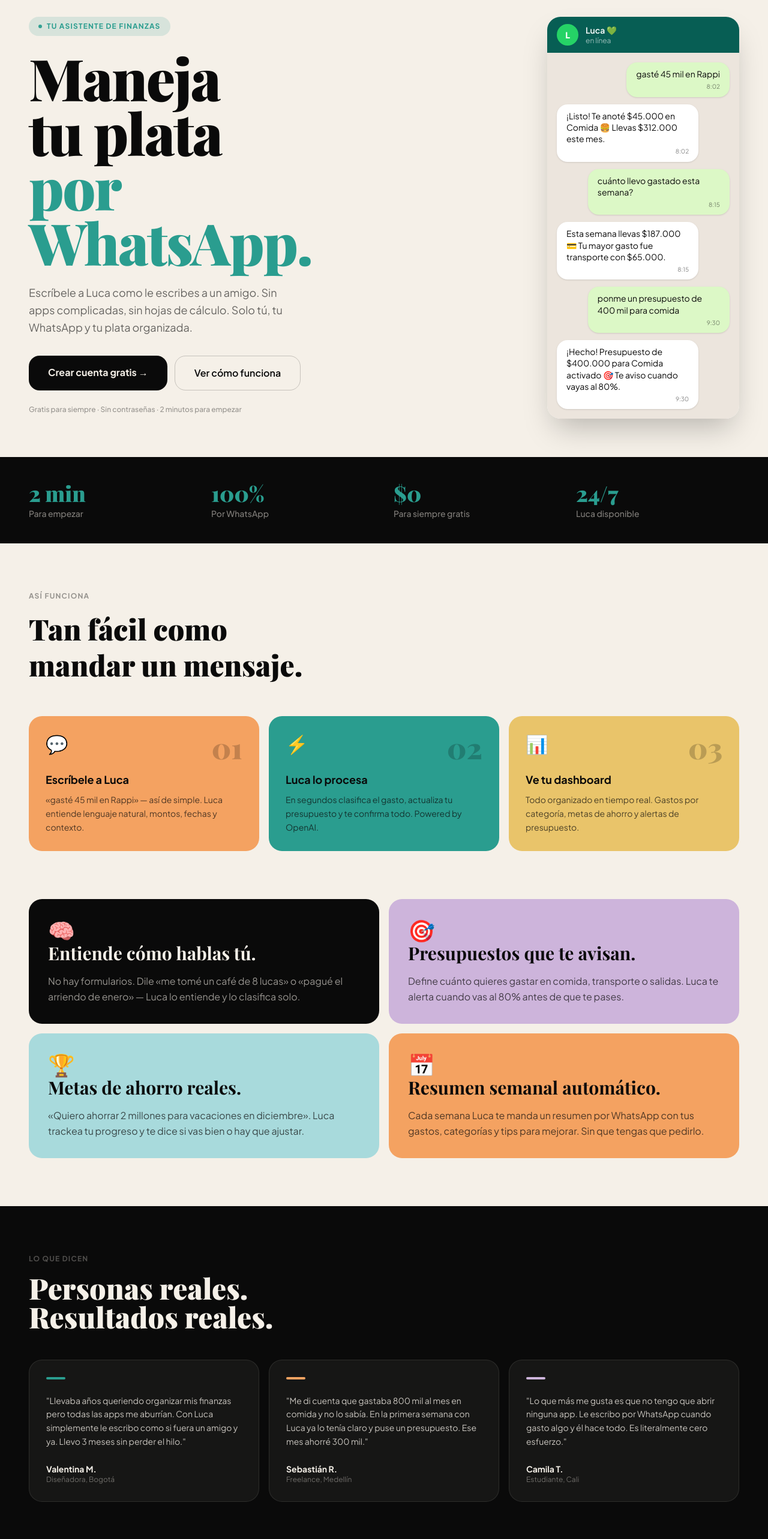
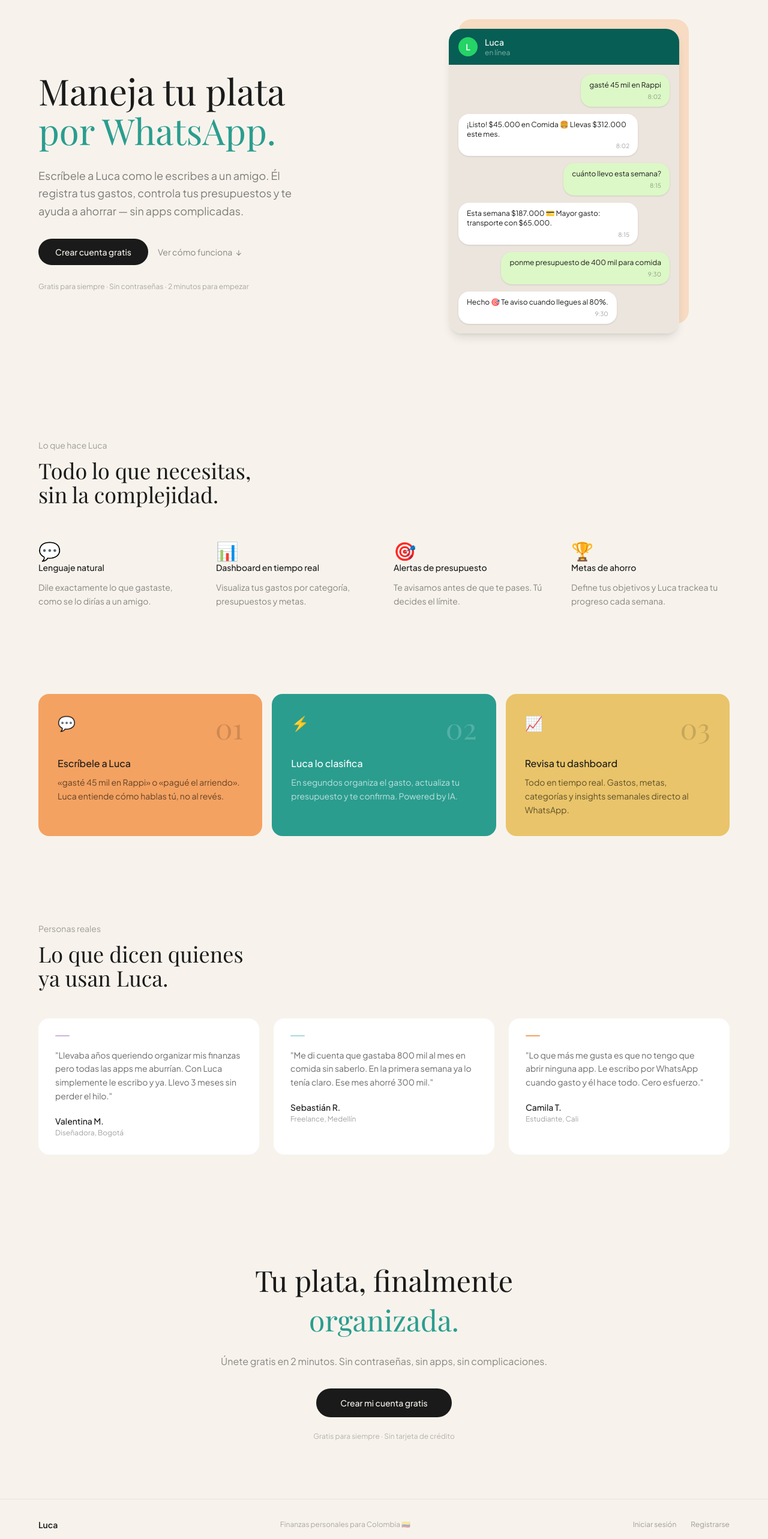
Before and after one commit to soysostudio/wellness-finance-tracker, a Next.js app: page / in a window 1280 px wide. Shown: the part 100-2666 px from the top of the page at 60% size. Built offline with nearby package versions, Linux system fonts and the light colour scheme.

Commit message:
redesign: landing mas limpia estilo Anthropic con typo lighter

```diff
--- a/app/page.tsx
+++ b/app/page.tsx
@@ -2,70 +2,66 @@
 
 export default function LandingPage() {
   return (
-    <main className="min-h-screen bg-[#F5F0E8] text-[#0A0A0A] overflow-x-hidden">
+    <main className="min-h-screen bg-[#F7F3EC] text-[#1A1A1A]" style={{ fontFamily: "var(--font-sans)" }}>
 
       {/* Nav */}
-      <nav className="flex items-center justify-between px-6 md:px-12 py-5">
-        <span className="text-xl font-black tracking-tight">Luca</span>
-        <div className="flex items-center gap-3">
-          <Link href="/login" className="text-sm font-semibold text-[#0A0A0A]/60 hover:text-[#0A0A0A] transition-colors">
+      <nav className="flex items-center justify-between px-8 md:px-16 py-6 max-w-7xl mx-auto">
+        <span className="text-base font-semibold tracking-tight">Luca</span>
+        <div className="flex items-center gap-6">
+          <Link href="/login" className="text-sm text-[#1A1A1A]/50 hover:text-[#1A1A1A] transition-colors">
             Iniciar sesión
           </Link>
-          <Link href="/signup" className="bg-[#0A0A0A] text-[#F5F0E8] text-sm font-bold px-5 py-2.5 rounded-full hover:opacity-90 transition-opacity">
+          <Link href="/signup" className="bg-[#1A1A1A] text-[#F7F3EC] text-sm font-medium px-5 py-2 rounded-full hover:opacity-80 transition-opacity">
             Empieza gratis
           </Link>
         </div>
       </nav>
 
       {/* Hero */}
-      <section className="px-6 md:px-12 pt-12 pb-0 max-w-7xl mx-auto">
-        <div className="grid md:grid-cols-2 gap-8 items-start">
-          <div className="space-y-6">
-            <div className="inline-flex items-center gap-2 bg-[#2A9D8F]/15 text-[#2A9D8F] text-xs font-bold uppercase tracking-widest px-4 py-2 rounded-full">
-              <span className="w-1.5 h-1.5 bg-[#2A9D8F] rounded-full animate-pulse" />
-              Tu asistente de finanzas
-            </div>
-            <h1 className="font-serif text-6xl md:text-7xl lg:text-8xl font-black leading-[0.95] tracking-tight">
-              Maneja<br />
-              tu plata<br />
-              <em className="not-italic" style={{ color: "#2A9D8F" }}>por WhatsApp.</em>
+      <section className="px-8 md:px-16 pt-16 pb-24 max-w-7xl mx-auto grid md:grid-cols-2 gap-12 items-center">
+        <div className="space-y-7">
+          <h1 className="font-serif text-5xl md:text-6xl leading-[1.1] font-normal text-[#1A1A1A]">
+            Maneja tu plata<br />
+            <span style={{ color: "#2A9D8F" }}>por WhatsApp.</span>
           </h1>
-            <p className="text-lg text-[#0A0A0A]/60 max-w-md leading-relaxed">
+          <p className="text-[#1A1A1A]/55 text-lg leading-relaxed max-w-md">
             Escríbele a Luca como le escribes a un amigo.
-              Sin apps complicadas, sin hojas de cálculo.
-              Solo tú, tu WhatsApp y tu plata organizada.
+            Él registra tus gastos, controla tus presupuestos
+            y te ayuda a ahorrar — sin apps complicadas.
           </p>
-            <div className="flex flex-col sm:flex-row gap-3 pt-2">
-              <Link href="/signup" className="bg-[#0A0A0A] text-[#F5F0E8] font-bold px-8 py-4 rounded-2xl text-base hover:opacity-90 transition-opacity text-center">
-                Crear cuenta gratis →
+          <div className="flex items-center gap-4 pt-1">
+            <Link href="/signup" className="bg-[#1A1A1A] text-[#F7F3EC] font-medium px-7 py-3 rounded-full text-sm hover:opacity-80 transition-opacity">
+              Crear cuenta gratis
             </Link>
-              <a href="#como-funciona" className="border border-[#0A0A0A]/20 font-semibold px-8 py-4 rounded-2xl text-base hover:bg-[#0A0A0A]/5 transition-colors text-center">
+            <a href="#como-funciona" className="text-sm text-[#1A1A1A]/50 hover:text-[#1A1A1A] transition-colors flex items-center gap-1.5">
               Ver cómo funciona
+              <span>↓</span>
             </a>
           </div>
-            <p className="text-xs text-[#0A0A0A]/40 font-medium">Gratis para siempre · Sin contraseñas · 2 minutos para empezar</p>
+          <p className="text-xs text-[#1A1A1A]/35">Gratis para siempre · Sin contraseñas · 2 minutos para empezar</p>
         </div>
 
-          {/* WhatsApp mockup */}
-          <div className="flex justify-center md:justify-end">
-            <div className="w-full max-w-xs">
-              <div className="bg-white rounded-3xl shadow-2xl overflow-hidden">
-                {/* WhatsApp header */}
-                <div className="bg-[#075E54] px-4 py-3 flex items-center gap-3">
-                  <div className="w-9 h-9 rounded-full bg-[#25D366] flex items-center justify-center text-white font-black text-sm">L</div>
+        {/* Chat mockup */}
+        <div className="flex justify-center">
+          <div className="w-full max-w-sm">
+            {/* Decorative block behind */}
+            <div className="relative">
+              <div className="absolute -top-4 -right-4 w-full h-full rounded-3xl" style={{ backgroundColor: "#F4A261", opacity: 0.3 }} />
+              <div className="relative bg-white rounded-3xl shadow-lg overflow-hidden">
+                <div className="px-4 py-3 flex items-center gap-3" style={{ backgroundColor: "#075E54" }}>
+                  <div className="w-8 h-8 rounded-full flex items-center justify-center text-white text-sm font-semibold" style={{ backgroundColor: "#25D366" }}>L</div>
                   <div>
-                    <p className="text-white font-semibold text-sm">Luca 💚</p>
-                    <p className="text-white/60 text-xs">en línea</p>
+                    <p className="text-white text-sm font-medium">Luca</p>
+                    <p className="text-white/50 text-xs">en línea</p>
                   </div>
                 </div>
-                {/* Chat */}
-                <div className="bg-[#ECE5DD] p-4 space-y-3 min-h-[340px]">
+                <div className="p-4 space-y-3 min-h-72" style={{ backgroundColor: "#ECE5DD" }}>
                   <ChatBubble from="user" text="gasté 45 mil en Rappi" time="8:02" />
-                  <ChatBubble from="luca" text="¡Listo! Te anoté $45.000 en Comida 🍔 Llevas $312.000 este mes." time="8:02" />
-                  <ChatBubble from="user" text="cuánto llevo gastado esta semana?" time="8:15" />
-                  <ChatBubble from="luca" text="Esta semana llevas $187.000 💳 Tu mayor gasto fue transporte con $65.000." time="8:15" />
-                  <ChatBubble from="user" text="ponme un presupuesto de 400 mil para comida" time="9:30" />
-                  <ChatBubble from="luca" text="¡Hecho! Presupuesto de $400.000 para Comida activado 🎯 Te aviso cuando vayas al 80%." time="9:30" />
+                  <ChatBubble from="luca" text="¡Listo! $45.000 en Comida 🍔 Llevas $312.000 este mes." time="8:02" />
+                  <ChatBubble from="user" text="cuánto llevo esta semana?" time="8:15" />
+                  <ChatBubble from="luca" text="Esta semana $187.000 💳 Mayor gasto: transporte con $65.000." time="8:15" />
+                  <ChatBubble from="user" text="ponme presupuesto de 400 mil para comida" time="9:30" />
+                  <ChatBubble from="luca" text="Hecho 🎯 Te aviso cuando llegues al 80%." time="9:30" />
                 </div>
               </div>
             </div>
@@ -73,126 +69,98 @@
         </div>
       </section>
 
-      {/* Stats banner */}
-      <section className="bg-[#0A0A0A] text-[#F5F0E8] mt-16 py-10 px-6 md:px-12">
-        <div className="max-w-7xl mx-auto grid grid-cols-2 md:grid-cols-4 gap-8">
+      {/* Capabilities */}
+      <section id="como-funciona" className="px-8 md:px-16 py-20 max-w-7xl mx-auto">
+        <p className="text-sm text-[#1A1A1A]/40 mb-3">Lo que hace Luca</p>
+        <h2 className="font-serif text-3xl md:text-4xl font-normal mb-14 text-[#1A1A1A]">
+          Todo lo que necesitas,<br />sin la complejidad.
+        </h2>
+        <div className="grid grid-cols-2 md:grid-cols-4 gap-8">
           {[
-            { n: "2 min", l: "Para empezar" },
-            { n: "100%", l: "Por WhatsApp" },
-            { n: "$0", l: "Para siempre gratis" },
-            { n: "24/7", l: "Luca disponible" },
-          ].map((s) => (
-            <div key={s.l} className="space-y-1">
-              <p className="font-serif text-4xl font-black" style={{ color: "#2A9D8F" }}>{s.n}</p>
-              <p className="text-[#F5F0E8]/50 text-sm font-medium">{s.l}</p>
+            { icon: "💬", t: "Lenguaje natural", d: "Dile exactamente lo que gastaste, como se lo dirías a un amigo." },
+            { icon: "📊", t: "Dashboard en tiempo real", d: "Visualiza tus gastos por categoría, presupuestos y metas." },
+            { icon: "🎯", t: "Alertas de presupuesto", d: "Te avisamos antes de que te pases. Tú decides el límite." },
+            { icon: "🏆", t: "Metas de ahorro", d: "Define tus objetivos y Luca trackea tu progreso cada semana." },
+          ].map((f) => (
+            <div key={f.t} className="space-y-3">
+              <span className="text-3xl">{f.icon}</span>
+              <p className="font-medium text-sm text-[#1A1A1A]">{f.t}</p>
+              <p className="text-[#1A1A1A]/50 text-sm leading-relaxed">{f.d}</p>
             </div>
           ))}
         </div>
       </section>
 
-      {/* How it works */}
-      <section id="como-funciona" className="px-6 md:px-12 py-20 max-w-7xl mx-auto">
-        <p className="text-xs uppercase tracking-widest font-bold text-[#0A0A0A]/40 mb-4">Así funciona</p>
-        <h2 className="font-serif text-4xl md:text-5xl font-black mb-14 max-w-xl leading-tight">
-          Tan fácil como<br />mandar un mensaje.
-        </h2>
+      {/* How it works — color blocks */}
+      <section className="px-8 md:px-16 py-16 max-w-7xl mx-auto">
         <div className="grid md:grid-cols-3 gap-4">
           {[
-            { n: "01", color: "#F4A261", t: "Escríbele a Luca", d: "«gasté 45 mil en Rappi» — así de simple. Luca entiende lenguaje natural, montos, fechas y contexto.", emoji: "💬" },
-            { n: "02", color: "#2A9D8F", t: "Luca lo procesa", d: "En segundos clasifica el gasto, actualiza tu presupuesto y te confirma todo. Powered by OpenAI.", emoji: "⚡" },
-            { n: "03", color: "#E9C46A", t: "Ve tu dashboard", d: "Todo organizado en tiempo real. Gastos por categoría, metas de ahorro y alertas de presupuesto.", emoji: "📊" },
+            { n: "01", color: "#F4A261", t: "Escríbele a Luca", d: "«gasté 45 mil en Rappi» o «pagué el arriendo». Luca entiende cómo hablas tú, no al revés.", emoji: "💬" },
+            { n: "02", color: "#2A9D8F", t: "Luca lo clasifica", d: "En segundos organiza el gasto, actualiza tu presupuesto y te confirma. Powered by IA.", emoji: "⚡", dark: true },
+            { n: "03", color: "#E9C46A", t: "Revisa tu dashboard", d: "Todo en tiempo real. Gastos, metas, categorías y insights semanales directo al WhatsApp.", emoji: "📈" },
           ].map((s) => (
-            <div key={s.n} className="rounded-3xl p-7 flex flex-col gap-4" style={{ backgroundColor: s.color }}>
+            <div key={s.n} className="rounded-2xl p-8 flex flex-col gap-6" style={{ backgroundColor: s.color }}>
               <div className="flex justify-between items-start">
-                <span className="text-3xl">{s.emoji}</span>
-                <span className="font-serif text-5xl font-black text-black/20">{s.n}</span>
+                <span className="text-2xl">{s.emoji}</span>
+                <span className="font-serif text-5xl font-normal" style={{ color: s.dark ? "rgba(255,255,255,0.2)" : "rgba(0,0,0,0.15)" }}>{s.n}</span>
               </div>
               <div>
-                <p className="font-bold text-lg text-[#0A0A0A] mb-2">{s.t}</p>
-                <p className="text-[#0A0A0A]/70 text-sm leading-relaxed">{s.d}</p>
+                <p className="font-medium text-base mb-2" style={{ color: s.dark ? "#fff" : "#1A1A1A" }}>{s.t}</p>
+                <p className="text-sm leading-relaxed" style={{ color: s.dark ? "rgba(255,255,255,0.7)" : "rgba(0,0,0,0.6)" }}>{s.d}</p>
               </div>
             </div>
           ))}
         </div>
       </section>
 
-      {/* Features grid */}
-      <section className="px-6 md:px-12 pb-20 max-w-7xl mx-auto">
-        <div className="grid md:grid-cols-2 gap-4">
-
-          <div className="bg-[#0A0A0A] text-[#F5F0E8] rounded-3xl p-8 space-y-4">
-            <span className="text-4xl">🧠</span>
-            <h3 className="font-serif text-3xl font-bold">Entiende cómo hablas tú.</h3>
-            <p className="text-[#F5F0E8]/60 leading-relaxed">No hay formularios. Dile «me tomé un café de 8 lucas» o «pagué el arriendo de enero» — Luca lo entiende y lo clasifica solo.</p>
-          </div>
-
-          <div className="bg-[#CDB4DB] rounded-3xl p-8 space-y-4">
-            <span className="text-4xl">🎯</span>
-            <h3 className="font-serif text-3xl font-bold">Presupuestos que te avisan.</h3>
-            <p className="text-[#0A0A0A]/70 leading-relaxed">Define cuánto quieres gastar en comida, transporte o salidas. Luca te alerta cuando vas al 80% antes de que te pases.</p>
-          </div>
-
-          <div className="bg-[#A8DADC] rounded-3xl p-8 space-y-4">
-            <span className="text-4xl">🏆</span>
-            <h3 className="font-serif text-3xl font-bold">Metas de ahorro reales.</h3>
-            <p className="text-[#0A0A0A]/70 leading-relaxed">«Quiero ahorrar 2 millones para vacaciones en diciembre». Luca trackea tu progreso y te dice si vas bien o hay que ajustar.</p>
-          </div>
-
-          <div className="bg-[#F4A261] rounded-3xl p-8 space-y-4">
-            <span className="text-4xl">📅</span>
-            <h3 className="font-serif text-3xl font-bold">Resumen semanal automático.</h3>
-            <p className="text-[#0A0A0A]/70 leading-relaxed">Cada semana Luca te manda un resumen por WhatsApp con tus gastos, categorías y tips para mejorar. Sin que tengas que pedirlo.</p>
-          </div>
-        </div>
-      </section>
-
       {/* Testimonials */}
-      <section className="bg-[#0A0A0A] text-[#F5F0E8] px-6 md:px-12 py-20">
-        <div className="max-w-7xl mx-auto">
-          <p className="text-xs uppercase tracking-widest font-bold text-[#F5F0E8]/30 mb-4">Lo que dicen</p>
-          <h2 className="font-serif text-4xl md:text-5xl font-black mb-12">Personas reales.<br />Resultados reales.</h2>
-          <div className="grid md:grid-cols-3 gap-4">
+      <section className="px-8 md:px-16 py-20 max-w-7xl mx-auto">
+        <p className="text-sm text-[#1A1A1A]/40 mb-3">Personas reales</p>
+        <h2 className="font-serif text-3xl md:text-4xl font-normal mb-12 text-[#1A1A1A]">
+          Lo que dicen quienes<br />ya usan Luca.
+        </h2>
+        <div className="grid md:grid-cols-3 gap-6">
           {[
-              { q: "Llevaba años queriendo organizar mis finanzas pero todas las apps me aburrían. Con Luca simplemente le escribo como si fuera un amigo y ya. Llevo 3 meses sin perder el hilo.", name: "Valentina M.", role: "Diseñadora, Bogotá", color: "#2A9D8F" },
-              { q: "Me di cuenta que gastaba 800 mil al mes en comida y no lo sabía. En la primera semana con Luca ya lo tenía claro y puse un presupuesto. Ese mes ahorré 300 mil.", name: "Sebastián R.", role: "Freelance, Medellín", color: "#F4A261" },
-              { q: "Lo que más me gusta es que no tengo que abrir ninguna app. Le escribo por WhatsApp cuando gasto algo y él hace todo. Es literalmente cero esfuerzo.", name: "Camila T.", role: "Estudiante, Cali", color: "#CDB4DB" },
+            { q: "Llevaba años queriendo organizar mis finanzas pero todas las apps me aburrían. Con Luca simplemente le escribo y ya. Llevo 3 meses sin perder el hilo.", name: "Valentina M.", role: "Diseñadora, Bogotá", accent: "#CDB4DB" },
+            { q: "Me di cuenta que gastaba 800 mil al mes en comida sin saberlo. En la primera semana ya lo tenía claro. Ese mes ahorré 300 mil.", name: "Sebastián R.", role: "Freelance, Medellín", accent: "#A8DADC" },
+            { q: "Lo que más me gusta es que no tengo que abrir ninguna app. Le escribo por WhatsApp cuando gasto y él hace todo. Cero esfuerzo.", name: "Camila T.", role: "Estudiante, Cali", accent: "#F4A261" },
           ].map((t) => (
-              <div key={t.name} className="bg-[#F5F0E8]/5 rounded-3xl p-7 space-y-6 border border-[#F5F0E8]/10">
-                <div className="w-8 h-1 rounded-full" style={{ backgroundColor: t.color }} />
-                <p className="text-[#F5F0E8]/80 leading-relaxed text-sm">"{t.q}"</p>
+            <div key={t.name} className="bg-white rounded-2xl p-7 space-y-5">
+              <div className="w-6 h-0.5 rounded-full" style={{ backgroundColor: t.accent }} />
+              <p className="text-[#1A1A1A]/65 text-sm leading-relaxed">"{t.q}"</p>
               <div>
-                  <p className="font-bold text-sm">{t.name}</p>
-                  <p className="text-[#F5F0E8]/40 text-xs">{t.role}</p>
+                <p className="text-sm font-medium">{t.name}</p>
+                <p className="text-xs text-[#1A1A1A]/40 mt-0.5">{t.role}</p>
               </div>
             </div>
           ))}
         </div>
-        </div>
       </section>
 
-      {/* CTA final */}
-      <section className="px-6 md:px-12 py-24 max-w-4xl mx-auto text-center space-y-8">
-        <h2 className="font-serif text-5xl md:text-7xl font-black leading-tight">
-          Tu plata,<br />
-          <span style={{ color: "#2A9D8F" }}>finalmente</span><br />
-          organizada.
+      {/* CTA */}
+      <section className="px-8 md:px-16 py-24 max-w-3xl mx-auto text-center space-y-6">
+        <h2 className="font-serif text-4xl md:text-5xl font-normal leading-snug text-[#1A1A1A]">
+          Tu plata, finalmente<br />
+          <span style={{ color: "#2A9D8F" }}>organizada.</span>
         </h2>
-        <p className="text-[#0A0A0A]/60 text-lg max-w-md mx-auto">
+        <p className="text-[#1A1A1A]/50 leading-relaxed">
           Únete gratis en 2 minutos. Sin contraseñas, sin apps, sin complicaciones.
         </p>
-        <Link href="/signup" className="inline-block bg-[#0A0A0A] text-[#F5F0E8] font-bold px-12 py-5 rounded-2xl text-lg hover:opacity-90 transition-opacity">
-          Crear mi cuenta gratis →
+        <div className="pt-2">
+          <Link href="/signup" className="inline-block bg-[#1A1A1A] text-[#F7F3EC] font-medium px-10 py-3.5 rounded-full text-sm hover:opacity-80 transition-opacity">
+            Crear mi cuenta gratis
           </Link>
-        <p className="text-xs text-[#0A0A0A]/30">Gratis para siempre · Sin tarjeta de crédito</p>
+        </div>
+        <p className="text-xs text-[#1A1A1A]/30">Gratis para siempre · Sin tarjeta de crédito</p>
       </section>
 
       {/* Footer */}
-      <footer className="border-t border-[#0A0A0A]/10 px-6 md:px-12 py-8 flex flex-col md:flex-row items-center justify-between gap-4 text-sm text-[#0A0A0A]/40">
-        <span className="font-black text-[#0A0A0A]">Luca</span>
-        <p>Finanzas personales para Colombia 🇨🇴</p>
-        <div className="flex gap-6">
-          <Link href="/login" className="hover:text-[#0A0A0A] transition-colors">Iniciar sesión</Link>
-          <Link href="/signup" className="hover:text-[#0A0A0A] transition-colors">Registrarse</Link>
+      <footer className="border-t border-[#1A1A1A]/8 px-8 md:px-16 py-8 max-w-7xl mx-auto flex flex-col md:flex-row items-center justify-between gap-4">
+        <span className="text-sm font-semibold text-[#1A1A1A]">Luca</span>
+        <p className="text-xs text-[#1A1A1A]/35">Finanzas personales para Colombia 🇨🇴</p>
+        <div className="flex gap-6 text-xs text-[#1A1A1A]/40">
+          <Link href="/login" className="hover:text-[#1A1A1A] transition-colors">Iniciar sesión</Link>
+          <Link href="/signup" className="hover:text-[#1A1A1A] transition-colors">Registrarse</Link>
         </div>
       </footer>
 
@@ -204,13 +172,9 @@
   const isUser = from === "user";
   return (
     <div className={`flex ${isUser ? "justify-end" : "justify-start"}`}>
-      <div
-        className={`max-w-[82%] rounded-2xl px-4 py-2.5 text-sm shadow-sm ${
-          isUser ? "bg-[#DCF8C6] text-[#0A0A0A]" : "bg-white text-[#0A0A0A]"
-        }`}
-      >
-        <p className="leading-snug">{text}</p>
-        <p className="text-[10px] text-right mt-1 opacity-50">{time}</p>
+      <div className={`max-w-[85%] rounded-2xl px-3.5 py-2.5 text-xs shadow-sm ${isUser ? "bg-[#DCF8C6]" : "bg-white"}`}>
+        <p className="leading-snug text-[#1A1A1A]">{text}</p>
+        <p className="text-right mt-1 text-[10px] text-[#1A1A1A]/40">{time}</p>
       </div>
     </div>
   );
```
Lines whose indentation alone changed are shown as unchanged.
